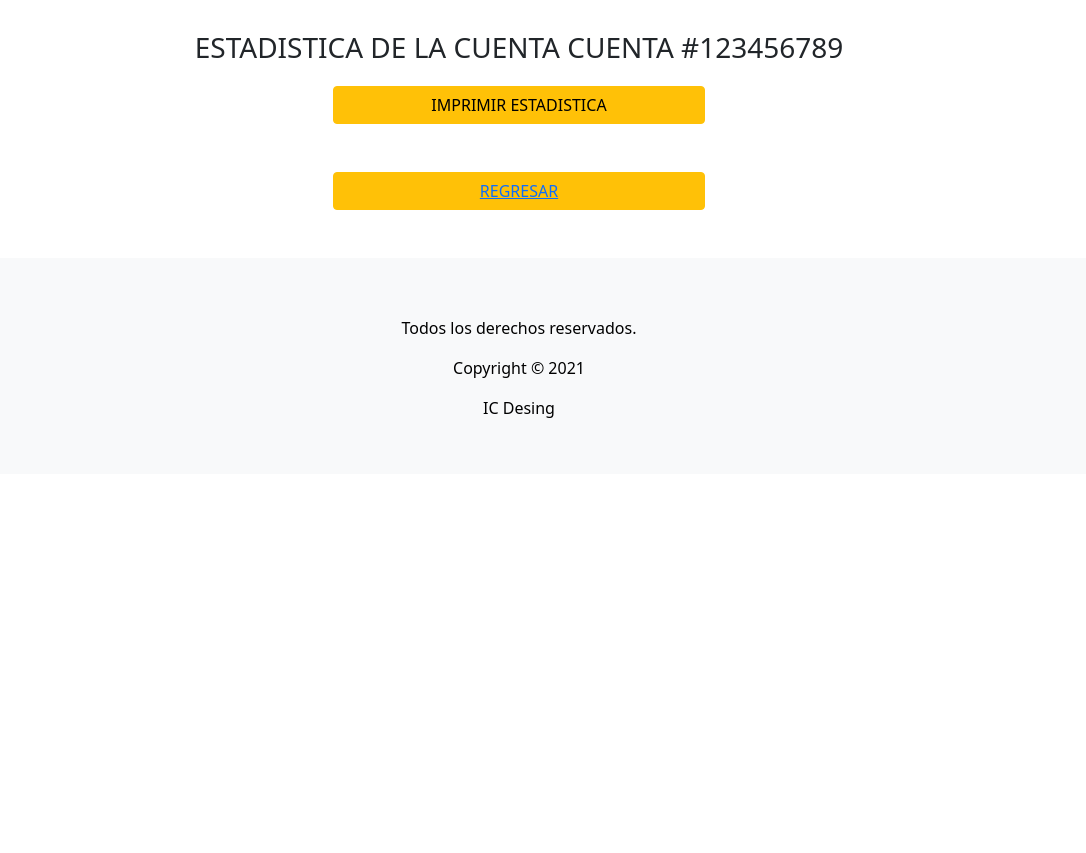
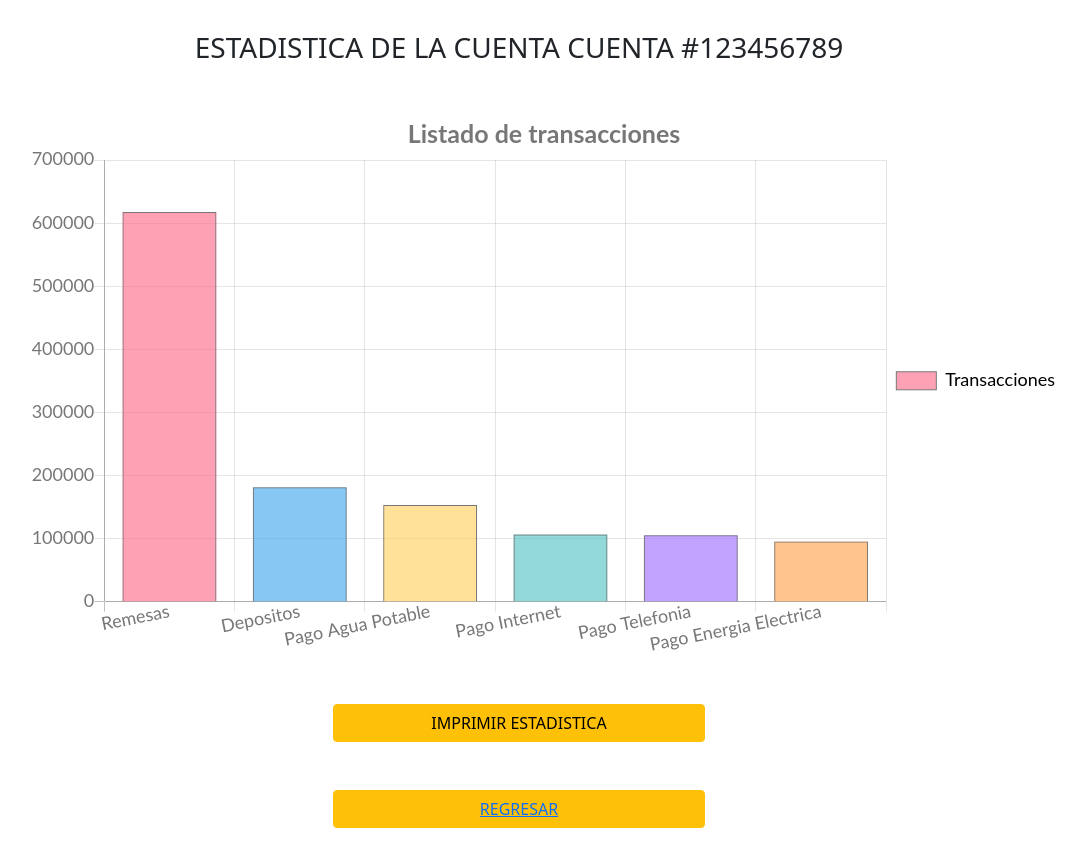
Before and after one commit to ImerChavez/DAW_Proyect_UDB, a plain HTML site: page Estado.html in a window 1280 px wide. Shown: the part 500-1353 px from the top of the page, without its empty margins (121-1207 px from the left). Before the commit the page ends 974 px from the top, so only its background shows below. Drawn offline with nearby package versions, Linux system fonts and the light colour scheme.

Commit message:
Agregamos grafico

```diff
--- a/Estado.html
+++ b/Estado.html
@@ -18,6 +18,8 @@
         <script src="https://unpkg.com/sweetalert/dist/sweetalert.min.js"></script>
         <!-- JS PROPIO-->
         <script src="./js/cajero.js"></script>
+        <!-- CHART.JS-->
+        <script src="https://cdnjs.cloudflare.com/ajax/libs/Chart.js/2.6.0/Chart.min.js"></script>
 
         <title>Cajero_Menu</title>
         <!-- Revisar imagen de head -->
@@ -85,6 +87,77 @@
         <br>
         <h3 class="tituloh1">ESTADISTICA DE LA CUENTA CUENTA #123456789</h3>
         <br>
+        <br>
+      <div class="container">
+          <canvas id="myChart"></canvas>
+      </div>
+      <script>
+        let myChart = document.getElementById('myChart').getContext('2d');
+
+      // Global Options
+      Chart.defaults.global.defaultFontFamily = 'Lato';
+      Chart.defaults.global.defaultFontSize = 18;
+      Chart.defaults.global.defaultFontColor = '#777';
+
+      let massPopChart = new Chart(myChart, {
+        type:'bar', // bar, horizontalBar, pie, line, doughnut, radar, polarArea
+        data:{
+          labels:['Remesas', 'Depositos', 'Pago Agua Potable', 'Pago Internet', 'Pago Telefonia', 'Pago Energia Electrica'],
+          datasets:[{
+            label:'Transacciones',
+            data:[
+              617594,
+              181045,
+              153060,
+              106519,
+              105162,
+              95072
+            ],
+            //backgroundColor:'green',
+            backgroundColor:[
+              'rgba(255, 99, 132, 0.6)',
+              'rgba(54, 162, 235, 0.6)',
+              'rgba(255, 206, 86, 0.6)',
+              'rgba(75, 192, 192, 0.6)',
+              'rgba(153, 102, 255, 0.6)',
+              'rgba(255, 159, 64, 0.6)',
+              'rgba(255, 99, 132, 0.6)'
+            ],
+            borderWidth:1,
+            borderColor:'#777',
+            hoverBorderWidth:3,
+            hoverBorderColor:'#000'
+          }]
+        },
+        options:{
+          title:{
+            display:true,
+            text:'Listado de transacciones',
+            fontSize:25
+          },
+          legend:{
+            display:true,
+            position:'right',
+            labels:{
+              fontColor:'#000'
+            }
+          },
+          layout:{
+            padding:{
+              left:50,
+              right:0,
+              bottom:0,
+              top:0
+            }
+          },
+          tooltips:{
+            enabled:true
+          }
+        }
+      });
+      </script>
+        <br>
+        <br>
         <div class="d-grid gap-2 col-4 mx-auto">
           <button type="submit" class="btn btn-warning">IMPRIMIR ESTADISTICA</button>
         </div>
```
Also changed, not shown: Depositar.html (+0 -2 lines).
